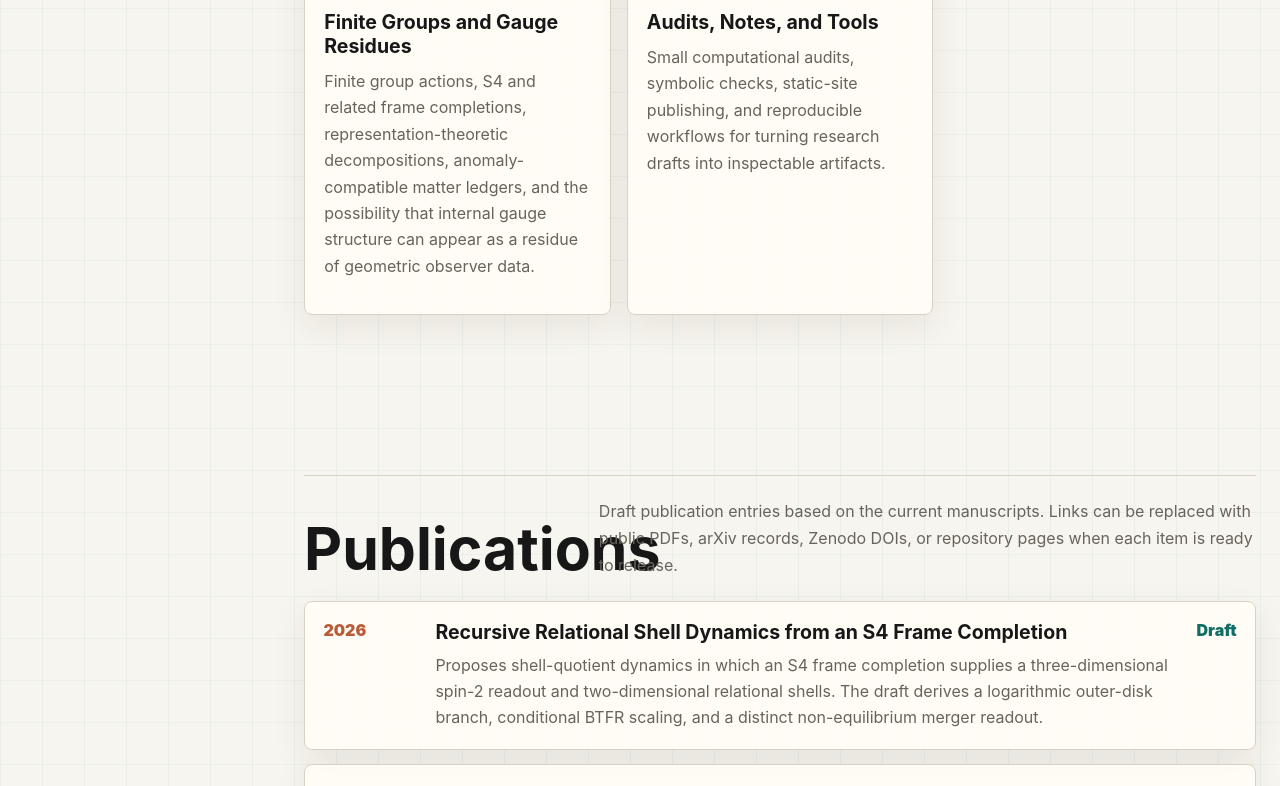
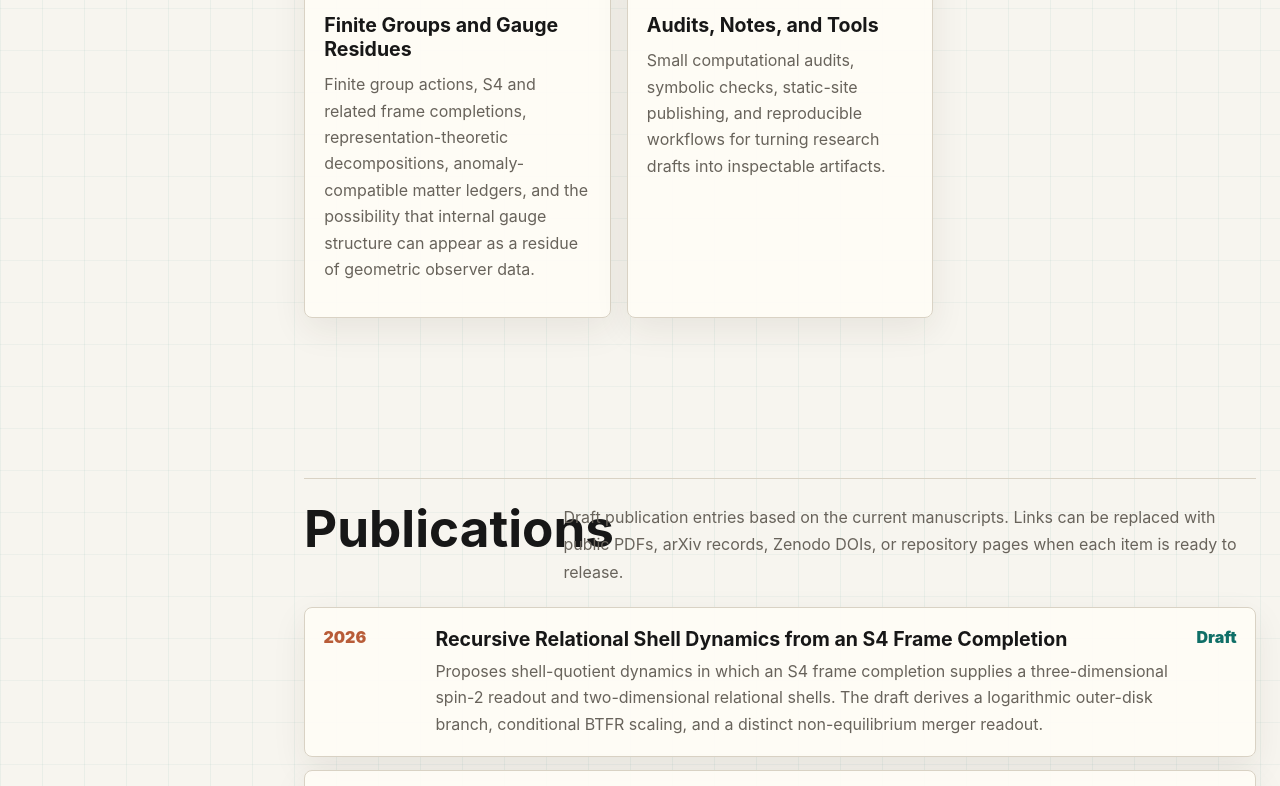
Before and after one commit to cchx0000/cchx0000.github.io, a website: page index.html in a window 1280 px wide. Shown: the part 1209-1995 px from the top of the page. Drawn offline with Linux system fonts and the light colour scheme.

Commit message:
Fix section header text overlap

```diff
--- a/index.html
+++ b/index.html
@@ -272,9 +272,9 @@
 
       .section-head {
         display: grid;
-        grid-template-columns: minmax(220px, 0.4fr) minmax(0, 1fr);
-        gap: 2rem;
-        align-items: end;
+        grid-template-columns: minmax(220px, 0.34fr) minmax(0, 1fr);
+        gap: 1.5rem;
+        align-items: start;
         margin-bottom: 1.35rem;
         border-top: 1px solid var(--line);
         padding-top: 1.35rem;
@@ -282,12 +282,14 @@
 
       .section-head h2 {
         margin: 0;
-        font-size: clamp(2rem, 4.6vw, 4.1rem);
+        font-size: clamp(1.9rem, 4vw, 3.4rem);
+        line-height: 1.08;
       }
 
       .section-head p {
         margin: 0;
         color: var(--muted);
+        padding-top: 0.2rem;
         line-height: 1.7;
       }
 
```
